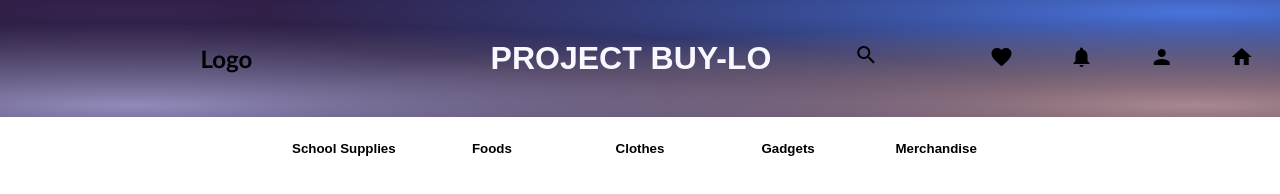
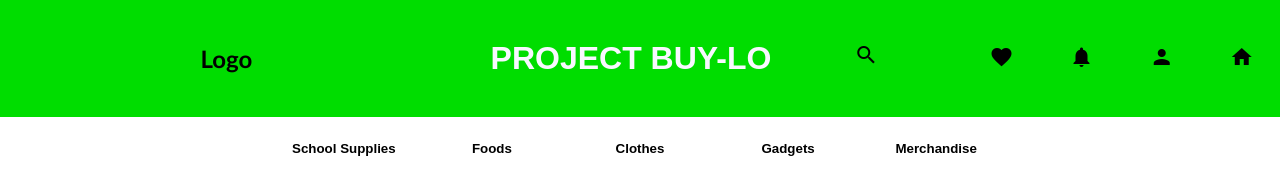
Before and after one commit to JorgeGuiller/CMSC-126, a website: page Main/nav.html in a window 1280 px wide. Shown: the top 194 px of the page. Drawn offline with Linux system fonts and the light colour scheme.

Commit message:
Update nav.css

```diff
--- a/Main/CSS/nav.css
+++ b/Main/CSS/nav.css
@@ -73,12 +73,7 @@ button:hover {
 #items-container {
     padding: 1.5rem;
     /* background-color: white; */
-    background-color: #170d24; /* Set the background color */
-    background-image:
-        radial-gradient(ellipse at 10% 90%, #928ab9 0%, transparent 55%),
-        radial-gradient(ellipse at 90% 90%, #a88892 0%, transparent 55%),
-        radial-gradient(ellipse at 90% 10%, #4a74dc 0%, transparent 55%),
-        radial-gradient(ellipse at 10% 10%, #35244f 0%, transparent 55%);
+    background-color: #00DD00; /* Set the background color */
     box-shadow: 10px 10px 10px rgba(0, 0, 0, .15);
     margin-inline: 1rem;
     display: grid;
```
